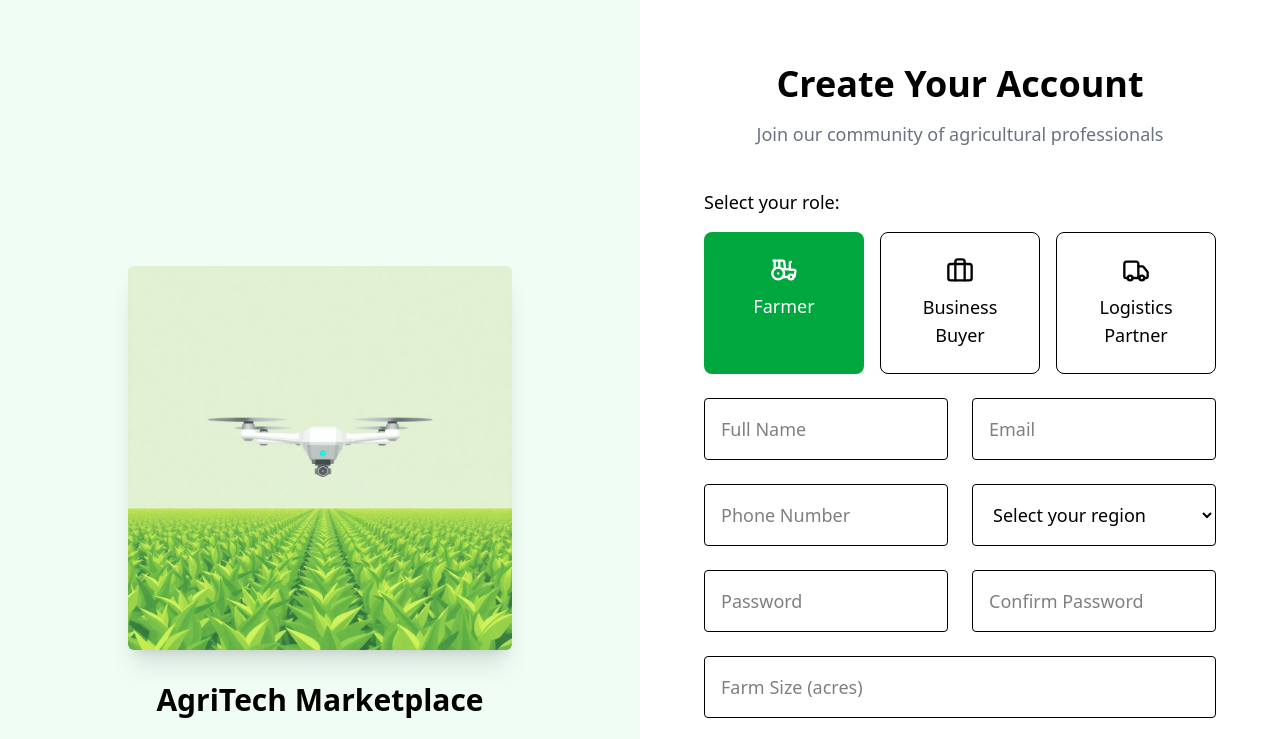
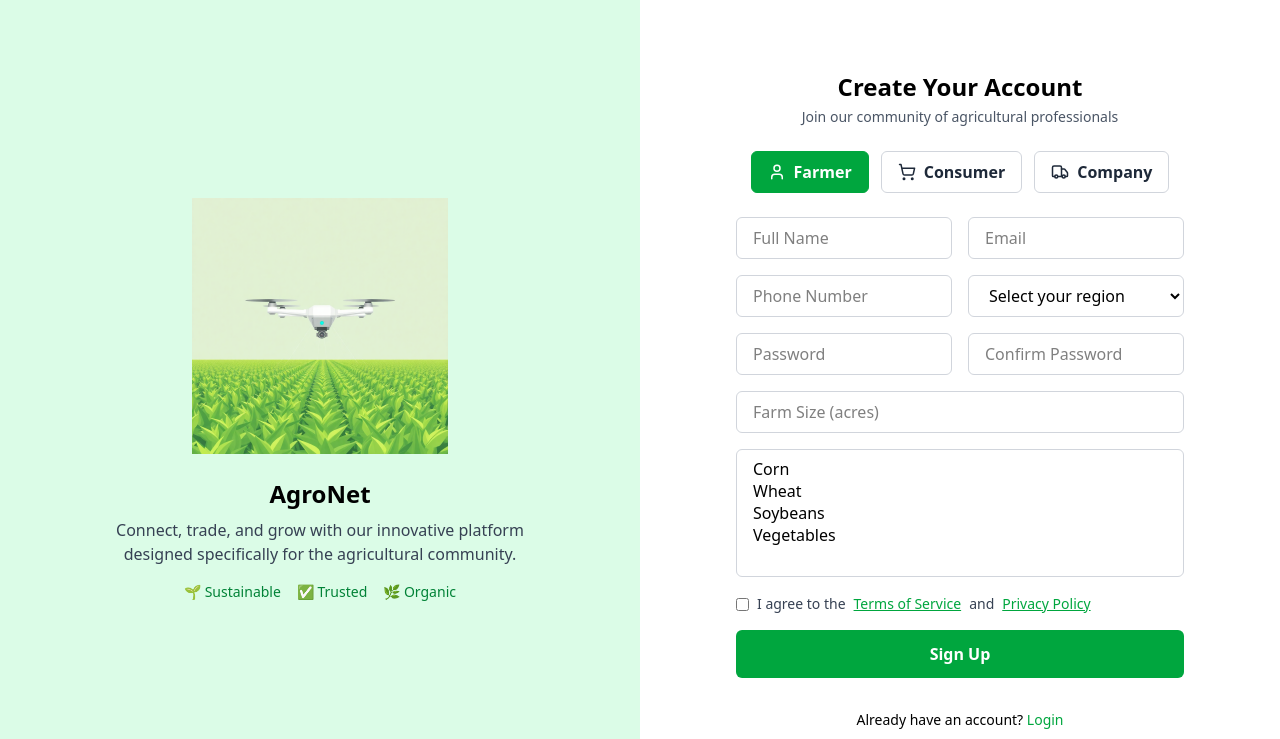
Before and after one commit to Youssoufai/agronet, a Next.js app: page /sign-up in a window 1280 px wide. Shown: the top 739 px of the page. Built offline with nearby package versions, Linux system fonts and the light colour scheme.

Commit message:
signup adjustments

```diff
--- a/app/sign-up/page.jsx
+++ b/app/sign-up/page.jsx
@@ -1,63 +1,81 @@
-'use client'
+'use client';
 
-import { motion } from 'framer-motion'
-import { Tractor, Briefcase, Truck } from 'lucide-react'
+import { useState } from 'react';
+import { User, ShoppingCart, Truck } from 'lucide-react';
 
 export default function SignupPage() {
+    const [role, setRole] = useState('farmer');
+
+    const handleRoleChange = (newRole) => setRole(newRole);
+
     return (
-        <div className="min-h-screen grid grid-cols-1 md:grid-cols-2">
-            {/* Left section */}
-            <div className="bg-green-50 flex flex-col items-center justify-center text-center p-16">
-                <motion.img
-                    initial={{ opacity: 0, scale: 0.8 }}
-                    animate={{ opacity: 1, scale: 1 }}
-                    src="/images/left-banner.png"
-                    alt="Drone over field"
-                    className="w-96 shadow-xl rounded-md"
-                />
-                <h2 className="text-3xl font-bold mt-8">AgriTech Marketplace</h2>
-                <p className="text-lg text-gray-600 mt-4 max-w-xl">
+        <div className="min-h-screen grid md:grid-cols-2 bg-gray-50">
+            {/* Left Side */}
+            <div className="bg-green-100 flex flex-col justify-center items-center text-center px-6 py-12">
+                <img src="/images/left-banner.png" alt="Drone" className="w-64 h-auto mb-6" />
+                <h2 className="text-2xl font-bold mb-2">AgroNet</h2>
+                <p className="text-gray-700 mb-4 max-w-md">
                     Connect, trade, and grow with our innovative platform designed specifically for the agricultural community.
                 </p>
-                <div className="mt-6 flex gap-6 text-lg text-green-700 font-medium">
-                    <span>✅ Sustainable</span>
+                <div className="flex gap-4 justify-center text-sm text-green-700 font-medium">
+                    <span>🌱 Sustainable</span>
                     <span>✅ Trusted</span>
-                    <span>✅ Organic</span>
+                    <span>🌿 Organic</span>
                 </div>
             </div>
 
-            {/* Right section */}
-            <div className="bg-white p-16 flex flex-col justify-center">
-                <h2 className="text-4xl font-bold text-center mb-4">Create Your Account</h2>
-                <p className="text-lg text-center text-gray-500 mb-10">Join our community of agricultural professionals</p>
+            {/* Right Side - Form */}
+            <div className="bg-white flex flex-col justify-center px-6 py-12">
+                <div className="max-w-md w-full mx-auto">
+                    <h2 className="text-2xl font-bold text-center">Create Your Account</h2>
+                    <p className="text-center text-gray-600 text-sm mt-1 mb-6">
+                        Join our community of agricultural professionals
+                    </p>
 
-                <div className="mb-6">
-                    <label className="block text-lg font-medium mb-4">Select your role:</label>
-                    <div className="grid grid-cols-3 gap-4">
-                        <button className="p-6 bg-green-600 text-white rounded-lg flex flex-col items-center">
-                            <Tractor size={28} />
-                            <span className="text-lg mt-2">Farmer</span>
+                    {/* Role Select */}
+                    <div className="flex justify-center gap-3 mb-6">
+                        {[
+                            { id: 'farmer', label: 'Farmer', icon: <User size={18} /> },
+                            { id: 'consumer', label: 'Consumer', icon: <ShoppingCart size={18} /> },
+                            { id: 'company', label: 'Company', icon: <Truck size={18} /> }
+                        ].map((option) => (
+                            <button
+                                key={option.id}
+                                onClick={() => handleRoleChange(option.id)}
+                                className={`flex items-center gap-2 px-4 py-2 rounded-md border font-semibold transition ${role === option.id
+                                    ? 'bg-green-600 text-white border-green-600'
+                                    : 'bg-white text-gray-800 border-gray-300 hover:bg-gray-100'
+                                    }`}
+                            >
+                                {option.icon} {option.label}
                             </button>
-                        <button className="p-6 border rounded-lg flex flex-col items-center">
-                            <Briefcase size={28} />
-                            <span className="text-lg mt-2">Business Buyer</span>
-                        </button>
-                        <button className="p-6 border rounded-lg flex flex-col items-center">
-                            <Truck size={28} />
-                            <span className="text-lg mt-2">Logistics Partner</span>
-                        </button>
-                    </div>
+                        ))}
                     </div>
 
-                <form className="space-y-6">
-                    <div className="grid grid-cols-1 md:grid-cols-2 gap-6">
-                        <input className="border p-4 rounded text-lg" type="text" placeholder="Full Name" />
-                        <input className="border p-4 rounded text-lg" type="email" placeholder="Email" />
+                    {/* Form */}
+                    <form className="space-y-4">
+                        <div className="grid grid-cols-1 md:grid-cols-2 gap-4">
+                            <input
+                                type="text"
+                                placeholder="Full Name"
+                                className="border border-gray-300 px-4 py-2 rounded-md w-full"
+                            />
+                            <input
+                                type="email"
+                                placeholder="Email"
+                                className="border border-gray-300 px-4 py-2 rounded-md w-full"
+                            />
                         </div>
 
-                    <div className="grid grid-cols-1 md:grid-cols-2 gap-6">
-                        <input className="border p-4 rounded text-lg" type="text" placeholder="Phone Number" />
-                        <select className="border p-4 rounded text-lg">
+                        <div className="grid grid-cols-1 md:grid-cols-2 gap-4">
+                            <input
+                                type="tel"
+                                placeholder="Phone Number"
+                                className="border border-gray-300 px-4 py-2 rounded-md w-full"
+                            />
+                            <select
+                                className="border border-gray-300 px-4 py-2 rounded-md w-full"
+                            >
                                 <option>Select your region</option>
                                 <option>North</option>
                                 <option>South</option>
@@ -66,32 +84,57 @@ export default function SignupPage() {
                             </select>
                         </div>
 
-                    <div className="grid grid-cols-1 md:grid-cols-2 gap-6">
-                        <input className="border p-4 rounded text-lg" type="password" placeholder="Password" />
-                        <input className="border p-4 rounded text-lg" type="password" placeholder="Confirm Password" />
+                        <div className="grid grid-cols-1 md:grid-cols-2 gap-4">
+                            <input
+                                type="password"
+                                placeholder="Password"
+                                className="border border-gray-300 px-4 py-2 rounded-md w-full"
+                            />
+                            <input
+                                type="password"
+                                placeholder="Confirm Password"
+                                className="border border-gray-300 px-4 py-2 rounded-md w-full"
+                            />
                         </div>
 
-                    <input className="border p-4 rounded w-full text-lg" type="number" placeholder="Farm Size (acres)" />
-
-                    <select multiple className="border p-4 rounded w-full h-32 text-lg">
+                        {/* Show extra fields if role is farmer */}
+                        {role === 'farmer' && (
+                            <>
+                                <input
+                                    type="text"
+                                    placeholder="Farm Size (acres)"
+                                    className="border border-gray-300 px-4 py-2 rounded-md w-full"
+                                />
+                                <select
+                                    multiple
+                                    className="border border-gray-300 px-4 py-2 rounded-md w-full h-32"
+                                >
                                     <option>Corn</option>
                                     <option>Wheat</option>
                                     <option>Soybeans</option>
                                     <option>Vegetables</option>
                                 </select>
+                            </>
+                        )}
 
-                    <div className="flex items-start gap-4 text-base">
+                        <label className="flex items-start gap-2 text-sm text-gray-700">
                             <input type="checkbox" className="mt-1" />
-                        <span>I agree to the <a className="text-green-600 underline" href="#">Terms of Service</a> and <a className="text-green-600 underline" href="#">Privacy Policy</a></span>
-                    </div>
+                            I agree to the <a href="#" className="text-green-600 underline">Terms of Service</a> and <a href="#" className="text-green-600 underline">Privacy Policy</a>
+                        </label>
 
-                    <button className="w-full bg-green-600 text-white py-3 text-lg rounded hover:bg-green-700">Sign Up</button>
+                        <button
+                            type="submit"
+                            className="w-full bg-green-600 hover:bg-green-700 text-white py-3 rounded-md font-semibold"
+                        >
+                            Sign Up
+                        </button>
 
-                    <p className="text-center text-base text-gray-500">
-                        Already have an account? <a href="#" className="text-green-600 font-medium">Login</a>
+                        <p className="text-center text-sm mt-4">
+                            Already have an account? <a href="/login" className="text-green-600 font-medium">Login</a>
                         </p>
                     </form>
                 </div>
             </div>
-    )
+        </div>
+    );
 }
```
Lines whose indentation alone changed are shown as unchanged.
